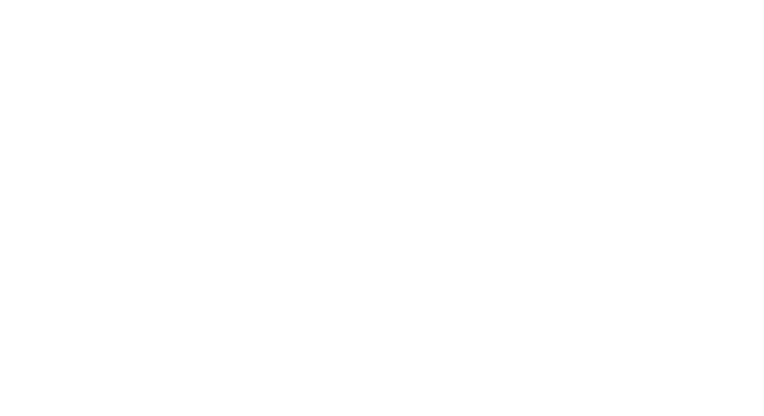
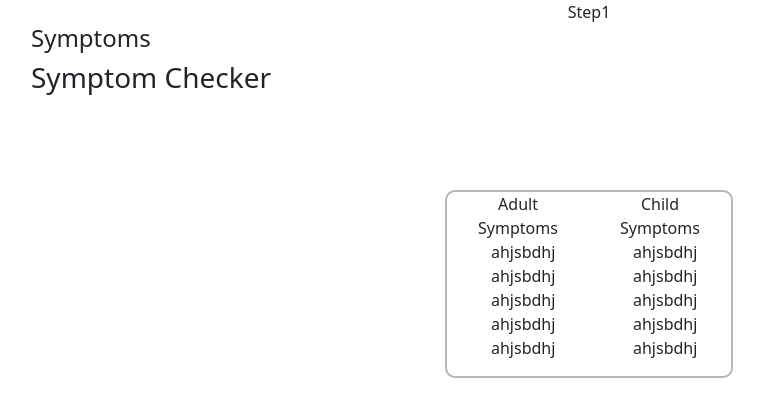
Before and after one commit to meetgandhii/GoalDiggers, a React (Create React App) app in the folder client/: page /step1 in a window 1280 px wide. Before the commit this address had no page. Shown: the top 416 px of the page, without its empty margins (51-815 px from the left). Built offline with nearby package versions, Linux system fonts and the light colour scheme.

Commit message:
step basic

```diff
--- a/client/package.json
+++ b/client/package.json
@@ -11,7 +11,9 @@
     "@testing-library/jest-dom": "^5.16.4",
     "@testing-library/react": "^12.1.4",
     "@testing-library/user-event": "^13.5.0",
+    "bootstrap": "^5.1.3",
     "react": "^18.0.0",
+    "react-bootstrap": "^2.2.3",
     "react-dom": "^18.0.0",
     "react-router-dom": "^6.3.0",
     "react-scripts": "5.0.0",
--- a/client/src/App.js
+++ b/client/src/App.js
@@ -2,6 +2,7 @@
 import "./App.css";
 import Home from "./Pages/Home/home";
 import { BrowserRouter, Route, Routes } from "react-router-dom";
+import Step1 from "./Pages/Step1/step1";
 
 function App() {
   return (
@@ -9,7 +10,7 @@
       <BrowserRouter>
         <Routes>
           <Route path="/" element={<Home />} />
-
+          <Route path="/step1" element={<Step1/>}/>
           {/* <Route path="/login" element={<Login />} />
           <Route path="/register" element={<Register />} />
           <Route path="/home" element={<Home />} /> */}
--- /dev/null
+++ b/client/src/Pages/Step1/step1.css
@@ -0,0 +1,15 @@
+.step{
+ border:2px solid rgb(184, 181, 181);
+ border-radius: 10px;
+ width:18rem;
+}
+.headings{
+    text-align: start;
+}
+ul{
+    list-style: none;
+    text-align: start;
+}
+li{
+    text-align: start;
+}
--- a/client/src/Pages/Step1/step1.js
+++ b/client/src/Pages/Step1/step1.js
@@ -0,0 +1,55 @@
+// import { Grid,Card } from "@mui/material";
+import React from "react";
+import ProductCard from "../../Components/Card/card";
+import { Button,Card } from 'react-bootstrap';
+import "bootstrap/dist/css/bootstrap.min.css";
+// import $ from "jquery";
+import Popper from "popper.js";
+import "bootstrap/dist/js/bootstrap.bundle.min";
+import './step1.css'
+const Step1 = () => {
+  return (
+    <>
+    <div>Step1</div>
+    <div className="container">
+    <h4 className="headings">Symptoms</h4>
+    <h3 className="headings">Symptom Checker</h3>
+    </div>
+    <div className="container d-flex mt-5 pt-5 justify-content-center">
+
+        <div className="card step" >
+        {/* <img src="..." class="card-img-top" alt="..."> */}
+            {/* <div className="card-body">
+            <h5 className="card-title">Card title</h5>
+            <p className="card-text">Some quick example text to build on the card title and make up the bulk of the card's content.</p>
+            <a href="#" className="btn btn-primary">Go somewhere</a>
+            </div> */}
+            <div class="container">
+                <div class="row">
+                    <div class="col">Adult Symptoms
+                    <ul>
+                        <li>ahjsbdhj</li>
+                        <li>ahjsbdhj</li>
+                        <li>ahjsbdhj</li>
+                        <li>ahjsbdhj</li>
+                        <li>ahjsbdhj</li>
+                    </ul>
+                    </div>
+                    <div class="col">Child Symptoms
+                    <ul>
+                        <li>ahjsbdhj</li>
+                        <li>ahjsbdhj</li>
+                        <li>ahjsbdhj</li>
+                        <li>ahjsbdhj</li>
+                        <li>ahjsbdhj</li>
+                    </ul>
+                    </div>
+                </div>
+            </div>
+        </div>
+    </div>
+    </>
+  );
+};
+
+export default Step1;
--- a/package.json
+++ b/package.json
@@ -4,7 +4,9 @@
   "description": "The code for KJSCE Hackathon will be updated here",
   "main": "index.js",
   "scripts": {
-    "test": "echo \"Error: no test specified\" && exit 1"
+    "test": "echo \"Error: no test specified\" && exit 1",
+    "start": "cd server && nodemon index.js",
+    "client": "cd client && npm run start"
   },
   "repository": {
     "type": "git",
```
Also changed, not shown: 1 other file (tests, documents, lock files or other folders).
